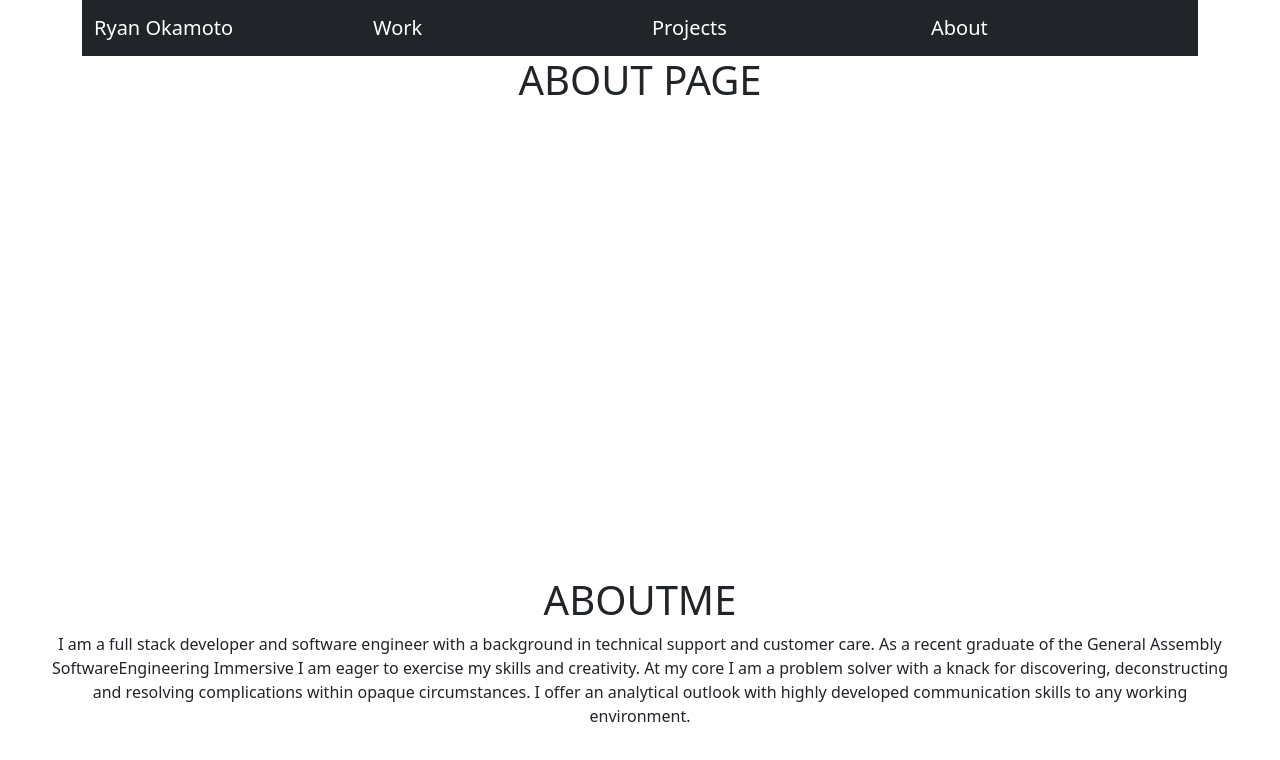
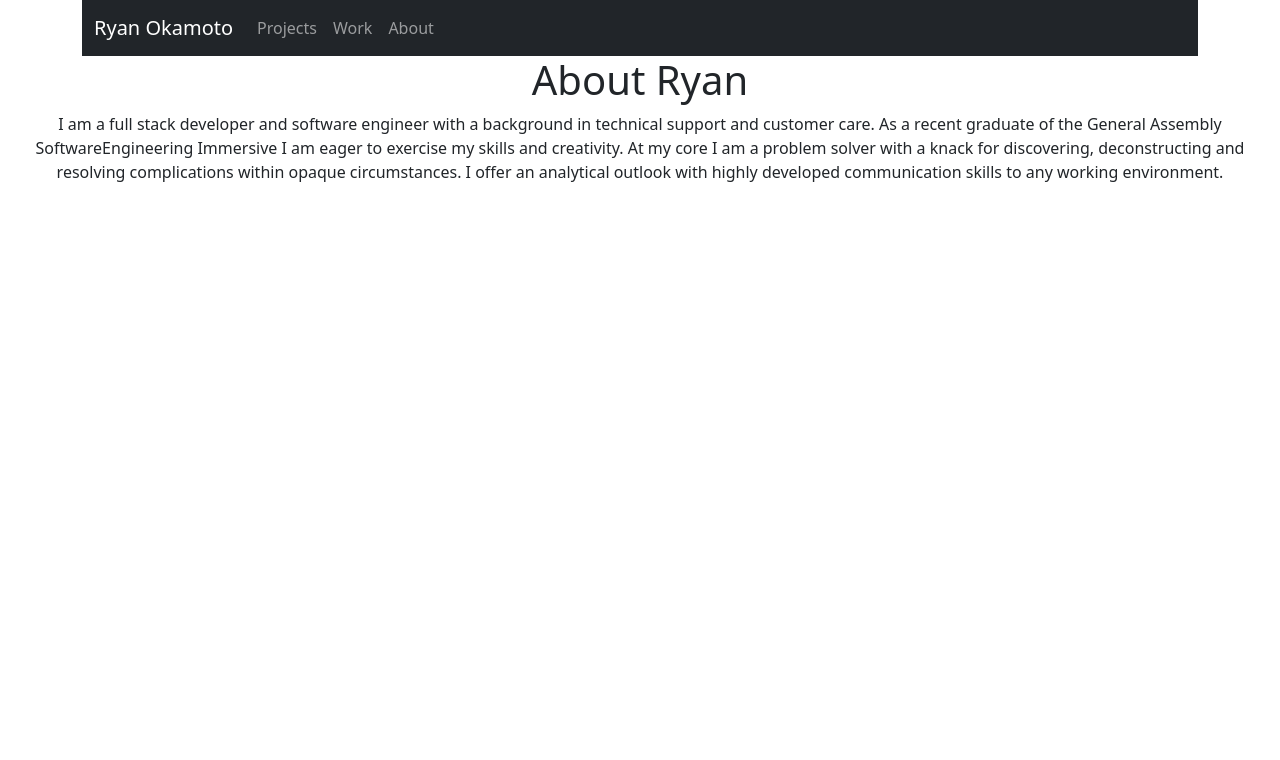
Before and after one commit to WeAreRyan/React-Portfolio, a React (Create React App) app: page /about in a window 1280 px wide. Shown: the top 760 px of the page. Built offline with nearby package versions, Linux system fonts and the light colour scheme.

Commit message:
updates projects page, navbar and add aboutme toggle

```diff
--- a/src/components/AboutMe/AboutMe.jsx
+++ b/src/components/AboutMe/AboutMe.jsx
@@ -1,16 +1,21 @@
+import Button from 'react-bootstrap/Button';
+import Card from 'react-bootstrap/Card';
+
+
 export default function AboutMe() {
   return (
     <>
-      <div className="fixed-bottom mb-4 p-5">
-      <h1>ABOUTME</h1>
-        I am a full stack developer and software engineer with a background in
-        technical support and customer care. As a recent graduate of the General
-        Assembly SoftwareEngineering Immersive I am eager to exercise my skills
-        and creativity. At my core I am a problem solver with a knack for
-        discovering, deconstructing and resolving complications within opaque
-        circumstances. I offer an analytical outlook with highly developed
-        communication skills to any working environment.{" "}
-      </div>
+    <Card style={{ width: '18rem' }}>
+      <Card.Img variant="top" src="holder.js/100px180" />
+      <Card.Body>
+        <Card.Title>About Ryan</Card.Title>
+        <Card.Text>
+        Well hello there and thanks for checking out my portfolio. I am a full stack developer and recent graduate of the General Assembly Software Engineering Immersive program.
+        </Card.Text>
+        <Button variant="primary">Go somewhere</Button>
+      </Card.Body>
+    </Card>
+
     </>
   );
 }
--- a/src/components/NavBar/NavBar.jsx
+++ b/src/components/NavBar/NavBar.jsx
@@ -2,8 +2,9 @@ import { Link } from "react-router-dom";
 import * as userService from "../../utilities/users-service";
 import Container from 'react-bootstrap/Container';
 import Navbar from 'react-bootstrap/Navbar';
+import Nav from "react-bootstrap/Nav";
 
-export default function NavBar({ user, setUser }) {
+export default function NavBar({ user, setUser, aboutToggle, showAbout }) {
   function handleLogOut() {
     // Delegate to the users-service
     userService.logOut();
@@ -12,17 +13,13 @@ export default function NavBar({ user, setUser }) {
   return (
     <Container>
       <Navbar expand="sm" variant="dark" bg="dark">
-        <Container>
-          <Navbar.Brand href="#">Ryan Okamoto</Navbar.Brand>
-        </Container>
-        <Container>
-          <Navbar.Brand href="/work">Work</Navbar.Brand>
-        </Container>
-        <Container>
-          <Navbar.Brand href="/projects">Projects</Navbar.Brand>
-        </Container>
-        <Container>
-          <Navbar.Brand href="/about">About</Navbar.Brand>
+      <Container>
+          <Navbar.Brand href="">Ryan Okamoto</Navbar.Brand>
+          <Nav className="me-auto">
+            <Nav.Link href="/projects">Projects</Nav.Link>
+            <Nav.Link href="/work">Work</Nav.Link>
+            <Nav.Link onClick={aboutToggle}>{!showAbout ? "About" : "Hide about"}</Nav.Link>
+          </Nav>
         </Container>
       </Navbar>
     </Container>
--- a/src/pages/About/About.jsx
+++ b/src/pages/About/About.jsx
@@ -1,3 +1,16 @@
 export default function About() {
-    return <h1>ABOUT PAGE</h1>
+    return (
+        <>
+    <h1>About Ryan</h1>
+    <div>
+    I am a full stack developer and software engineer with a background in
+        technical support and customer care. As a recent graduate of the General
+        Assembly SoftwareEngineering Immersive I am eager to exercise my skills
+        and creativity. At my core I am a problem solver with a knack for
+        discovering, deconstructing and resolving complications within opaque
+        circumstances. I offer an analytical outlook with highly developed
+        communication skills to any working environment.
+    </div>
+    </>
+    )
 }
--- a/src/pages/App/App.jsx
+++ b/src/pages/App/App.jsx
@@ -1,63 +1,50 @@
 import "./App.css";
-import 'bootstrap/dist/css/bootstrap.min.css';
+import "bootstrap/dist/css/bootstrap.min.css";
 import { useState } from "react";
 import { Routes, Route, useNavigate, Navigate } from "react-router-dom";
 import { getUser } from "../../utilities/users-service";
 import AuthPage from "../AuthPage/AuthPage";
 import NavBar from "../../components/NavBar/NavBar";
 import Home from "../Home/Home";
-import Work from "../Work/Work"
-import Projects from "../Projects/Projects"
-import About from "../About/About"
+import Work from "../Work/Work";
+import Projects from "../Projects/Projects";
+import About from "../About/About";
 import AboutMe from "../../components/AboutMe/AboutMe";
 
 export default function App() {
   const [user, setUser] = useState(getUser());
   const navigate = useNavigate();
+  const [showAbout, setShowAbout] = useState(null);
+
+  function aboutToggle() {
+    if (showAbout) {
+      setShowAbout(null);
+    } else {
+      setShowAbout(true);
+    }
+  }
 
   return (
     <main className="App">
       {/* {user ? ( */}
       <>
-          <NavBar user={user} setUser={setUser} />
-          <div className="container-fluid">
-          <AboutMe />
+        <NavBar user={user} setUser={setUser} aboutToggle={aboutToggle} showAbout={showAbout} />
+        <div className="container-fluid overflow-auto">
+        {showAbout && (
+          <AboutMe /> )}
           <Routes>
-          <Route
-                  path="/"
-                  element={
-                    <Home
-                      user={user}
-                      setUser={setUser}
-                    />
-                  }
-                />
+            <Route path="/" element={<Home user={user} setUser={setUser} />} />
             <Route
               path="/work"
-                  element={
-                    <Work
-                      user={user}
-                      setUser={setUser}
-                    />
-                  }
+              element={<Work user={user} setUser={setUser} />}
             />
             <Route
               path="/projects"
-                  element={
-                    <Projects
-                      user={user}
-                      setUser={setUser}
-                    />
-                  }
+              element={<Projects user={user} setUser={setUser} />}
             />
             <Route
               path="/about"
-                  element={
-                    <About
-                      user={user}
-                      setUser={setUser}
-                    />
-                  }
+              element={<About user={user} setUser={setUser} />}
             />
 
             <Route path="/*" element={<Navigate to="/" />} />
@@ -67,7 +54,6 @@ export default function App() {
       {/* ) : (
         <AuthPage setUser={setUser} />
       )} */}
-
     </main>
   );
 }
--- a/src/pages/Projects/Projects.css
+++ b/src/pages/Projects/Projects.css
@@ -0,0 +1,10 @@
+.project-img {
+    max-width: 95%;
+    height: auto;
+    border-radius: 10px
+}
+
+.project-link {
+    text-decoration: none;
+    font-size: 3rem;
+}
--- a/src/pages/Projects/Projects.jsx
+++ b/src/pages/Projects/Projects.jsx
@@ -1,3 +1,45 @@
+import "./Projects.css";
+
 export default function Projects() {
-    return <h1>PROJECTS PAGE</h1>
+    return (
+        <>
+    <h1>PROJECTS PAGE</h1>
+    <div className="row">
+        <div className="col-1"></div>
+        <div className="col-3">
+            <h2>My first true web application: "Solitaire"</h2>
+            <img src="https://i.imgur.com/egmRaG2.png" className="project-img" />
+            <a className="project-link" href="https://weareryan.github.io/SEI-Project-1-Solitare/">Check It Out!</a>
+            <a className="project-link" href="https://github.com/WeAreRyan/SEI-Project-1-Solitare">Github Repo</a>
+            <div>This simplified version of solitaire is the first web application I created from scratch. It is a simple single page application using vanilla HTML, CSS and JavaScript.</div>
+        </div>
+        <div className="col-3">
+            <h2>Getting more complicated now: Stardew Valley Completion Tracker</h2>
+            <img src="https://i.imgur.com/JDGRCjP.png" className="project-img" />
+            <a className="project-link" href="https://stardew-valley-tracker.herokuapp.com/">Check It Out!</a>
+            <a className="project-link" href="https://github.com/WeAreRyan/stardew-valley-completion-tracker">Github Repo</a>
+            <div>This is a webapp with the intended purpose of allowing users to track their progress in the farming game Stardew Valley. The making of this application represents my first incursion into development using a framework, in this case the Express framework, and CRUD. </div>
+        </div>
+        <div className="col-3">
+            <h2>Python and Team Programming: Macro Manager</h2>
+            <img src="https://imgur.com/eO14L3f.png" className="project-img" />
+            <a className="project-link" href="https://macromanagerp3.herokuapp.com/">Check It Out!</a>
+            <a className="project-link" href="https://github.com/WeAreRyan/macromanager">Github Repo</a>
+            <div>Macro Manager is the result of my first collaborative work as a developer and my first time programing in Python. Built using the Django framework this app is a tool designed to be used by small to medium size companies in order to track their workflow and employees. Credit to Eric Tau and James Devine as my partners in crime on this one... also Sean. </div>
+        </div>
+        <div className="col-2"></div>
+    </div>
+    <div className="row">
+    <div className="col-1"></div>
+        <div className="col-3">
+            <h2>The capstone project: Rocks-R-Us</h2>
+            <img src="https://i.imgur.com/E7kksbL.png" className="project-img" />
+            <a className="project-link" href="https://rocks-r-us.herokuapp.com/">Check It Out!</a>
+            <a className="project-link" href="https://github.com/WeAreRyan/rocks-r-us">Github Repo</a>
+            <div>This mock store is the final application I created while still enrolled in my curriculum. Created using the React library/framework, while not completely function(when selecting checkout it just clears you cart) it is an exhibit of executing CRUD. </div>
+        </div>
+        <div className="col-2"></div>
+    </div>
+    </>
+    )
 }
```
Lines whose indentation alone changed are shown as unchanged.
